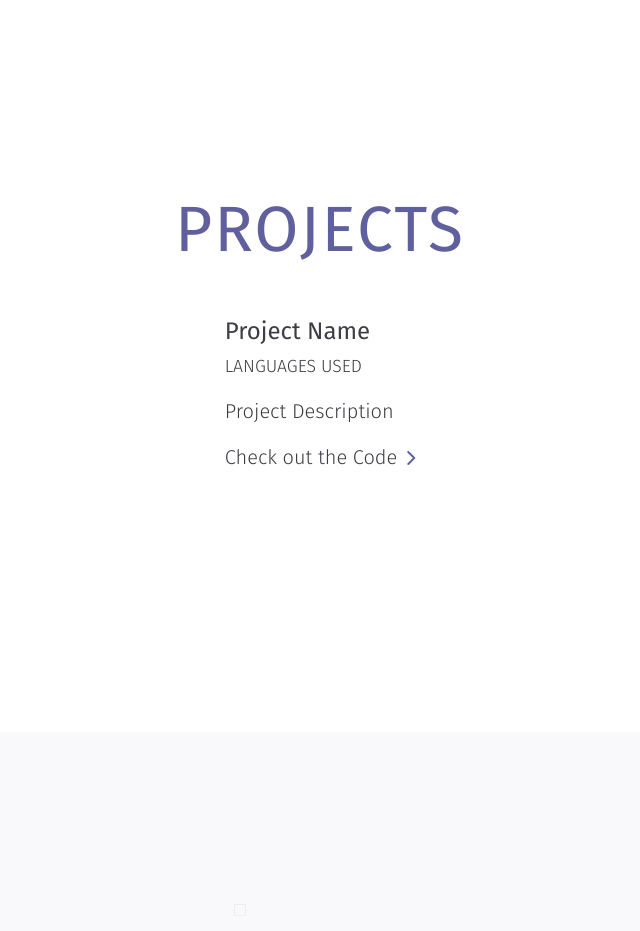
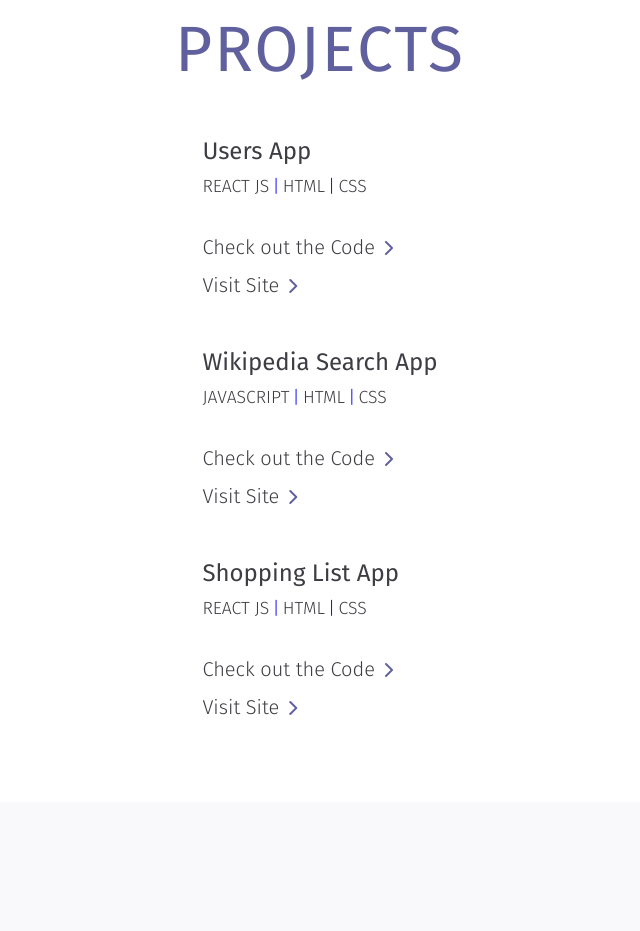
Before and after one commit to amydevlondon/Portfolio, a React (Create React App) app: page / in a window 1280 px wide. Shown: the part 1700-2631 px from the top of the page, without its empty margins (320-960 px from the left). Built offline with nearby package versions, Linux system fonts and the light colour scheme.

Commit message:
add projects

```diff
--- a/src/data.js
+++ b/src/data.js
@@ -33,13 +33,28 @@
 export const projects = [
     {
         id: 1,
-        name: "Project Name",
-        languages: ["Languages Used"],
-        description: "Project Description",
-        code: "",
-        demo: ""
+        name: "Users App",
+        languages: ["React JS", "HTML", "CSS"],
+        description: "",
+        code: "https://github.com/amydevlondon/Users-App",
+        demo: "https://newusers.netlify.app/"
     },
-
+    {
+        id: 2,
+        name: "Wikipedia Search App",
+        languages: ["JavaScript", "HTML", "CSS"],
+        description: "",
+        code: "https://github.com/amydevlondon/Wikipedia-Search-App/blob/main/index.js",
+        demo: "https://wiki-find.netlify.app/"
+    },
+    {
+        id: 3,
+        name: "Shopping List App",
+        languages: ["React JS", "HTML", "CSS"],
+        description: "",
+        code: "https://github.com/amydevlondon/Shopping-List-App",
+        demo: "https://shoppingbuddy.netlify.app/"
+    },
 ];
 export const links = [
     {
```
